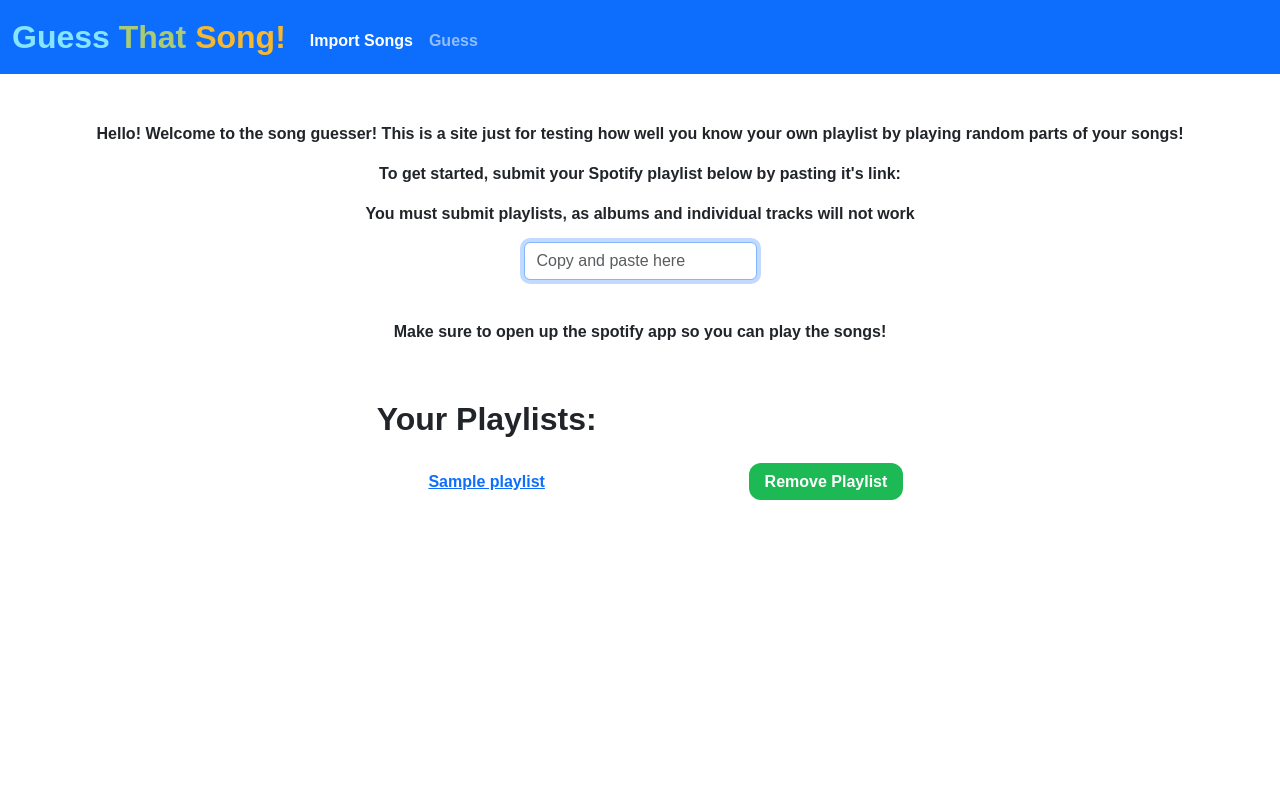
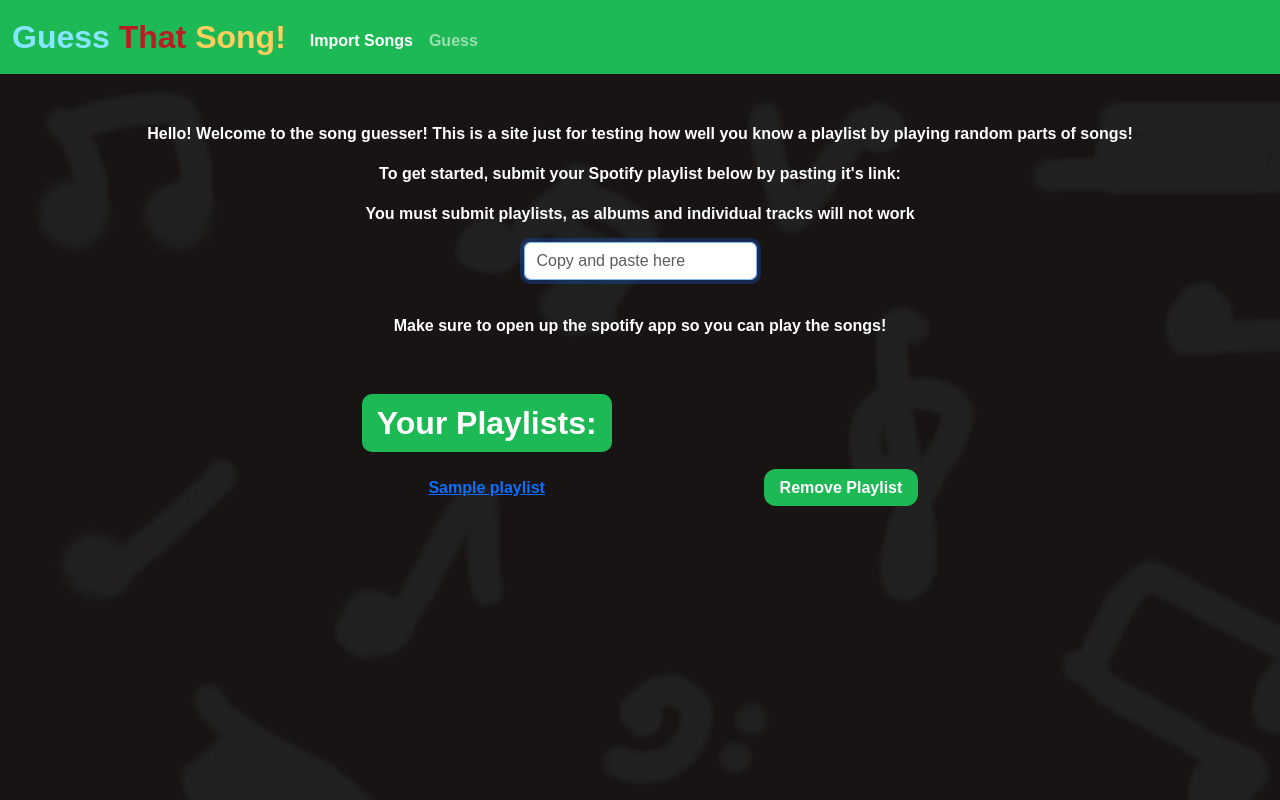
Before and after one commit to CookieDonger/guess-that-song, a Flask app: template templates/index.html in a window 1280 px wide. Run offline with Flask 2, Linux system fonts and the light colour scheme; the template is opened without the code that fills it: most values are stand-ins (such as "Sample title", 1, 10 or a date in 2020).

Commit message:
Add files via upload

```diff
--- a/application.py
+++ b/application.py
@@ -17,10 +17,7 @@ REDIRECT_URI = os.getenv('SPOTIPY_REDIRECT_URI')
 
 # Doing these as globals due to needing reveal and guess to both use the same variables
 playlists = []
-sp = spotipy.Spotify(auth_manager=SpotifyOAuth(client_id=CLIENT_ID,
-                                               client_secret=CLIENT_SECRET,
-                                               redirect_uri=REDIRECT_URI,
-                                               scope="user-read-playback-state user-modify-playback-state user-read-currently-playing"))
+sp = spotipy.Spotify(auth_manager=SpotifyOAuth(client_id=CLIENT_ID, client_secret=CLIENT_SECRET, redirect_uri=REDIRECT_URI, scope="user-read-playback-state user-modify-playback-state user-read-currently-playing"))
 playlist = ''
 track = 0
 length = 0
@@ -39,7 +36,7 @@ def after_request(response):
 @application.route("/", methods=["GET", "POST"])
 def index():
     global length
-    error = ""
+    error = ''
     # Just setting up the index page
     if request.method == "GET":
         length = 0
@@ -95,7 +92,7 @@ def guess():
         if length == 0:
             # Making sure there's an active device
             try:
-                sp.start_playback(context_uri=playlist, offset={"position": track})
+                sp.start_playback(device_id=sp.devices()['devices'][0]['id'], context_uri=playlist, offset={"position": track})
             except Exception:
                 error = "No active device found"
                 return render_template("index.html", error=error, playlists=playlists)
@@ -103,13 +100,13 @@ def guess():
         else:
             # Again making sure there's an active device
             try:
-                sp.start_playback(context_uri=playlist, offset={"position": track}, position_ms=part)
+                sp.start_playback(device_id=sp.devices()['devices'][0]['id'], context_uri=playlist, offset={"position": track}, position_ms=part)
                 time.sleep(int(length))
                 sp.pause_playback()
             except Exception:
                 error = "No active device found"
                 return render_template("index.html", error=error, playlists=playlists)
-        return redirect("/guess")
+        return render_template('guess.html')
 
 
 # Getting a new excerpt
--- a/static/styles.css
+++ b/static/styles.css
@@ -3,6 +3,13 @@ body
     font-family: 'Montserrat', sans-serif;
     font-weight: bold;
     text-align: center;
+    background-color: #191414;
+    color: white;
+    background-image: url('music_background.jpg');
+}
+
+.navbar {
+    background-color: #1DB954;
 }
 
 /* Size for brand */
@@ -14,15 +21,15 @@ nav .navbar-brand
 /* Colors for brand */
 nav .navbar-brand .blue
 {
-    color: #537fbe;
+    color: #2596be;
 }
 nav .navbar-brand .red
 {
-    color: #ea433b;
+    color: #b91d24;
 }
 nav .navbar-brand .yellow
 {
-    color: #f5b82e;
+    color: #ffcf5f;
 }
 nav .navbar-brand .green
 {
@@ -66,3 +73,21 @@ button
     border: none;
     padding: 0.4em 1em;
 }
+
+.error {
+    width: fit-content;
+    margin: auto;
+    background-color: #ff726a;
+    color: rgb(141, 0, 0);
+    padding: 0px 5px;
+    border-radius: 10px;
+    margin-bottom: 10px;
+}
+
+.spotify-title {
+    background-color: #1DB954;
+    padding: 10px 15px;
+    border-radius: 10px;
+    width: fit-content;
+    margin: auto;
+}
--- a/templates/index.html
+++ b/templates/index.html
@@ -10,21 +10,21 @@
 
 {% block main %}
 <div class="mb-3">
-    <p>Hello! Welcome to the song guesser! This is a site just for testing how well you know your own playlist by playing random parts of your songs!</p>
+    <p>Hello! Welcome to the song guesser! This is a site just for testing how well you know a playlist by playing random parts of songs!</p>
     <p>To get started, submit your Spotify playlist below by pasting it's link:</p>
     <p>You must submit playlists, as albums and individual tracks will not work</p>
     <form action="/" method="post">
         <input autofocus class="form-control mx-auto w-auto" name="url" placeholder="Copy and paste here" type="text">
     </form>
     <br>
-    <p>{{ error }}</p>
+    <div class="error">{{ error }}</div>
     <p>Make sure to open up the spotify app so you can play the songs!</p>
     <br>
     <table>
         <thead>
             <tr>
                 <th>
-                    <h2>
+                    <h2 class="spotify-title">
                         Your Playlists:
                     </h2>
                 </th>
--- a/templates/layout.html
+++ b/templates/layout.html
@@ -20,9 +20,9 @@
     </head>
 
     <body>
-        <nav class="navbar navbar-expand-md navbar-dark bg-primary">
+        <nav class="navbar navbar-expand-md navbar-dark">
             <div class="container-fluid">
-                <a class="navbar-brand" href="/"><span class="funny">Guess </span><span class="funny2">That </span><span class="yellow">Song!</span></a>
+                <a class="navbar-brand" href="/"><span class="funny">Guess </span><span class="red">That </span><span class="yellow">Song!</span></a>
                 <div class="collapse navbar-collapse">
                     <ul class="navbar-nav me-auto mt-2">
                         {% block links %}
```
Also changed, not shown: static/music_background.jpg (added).
